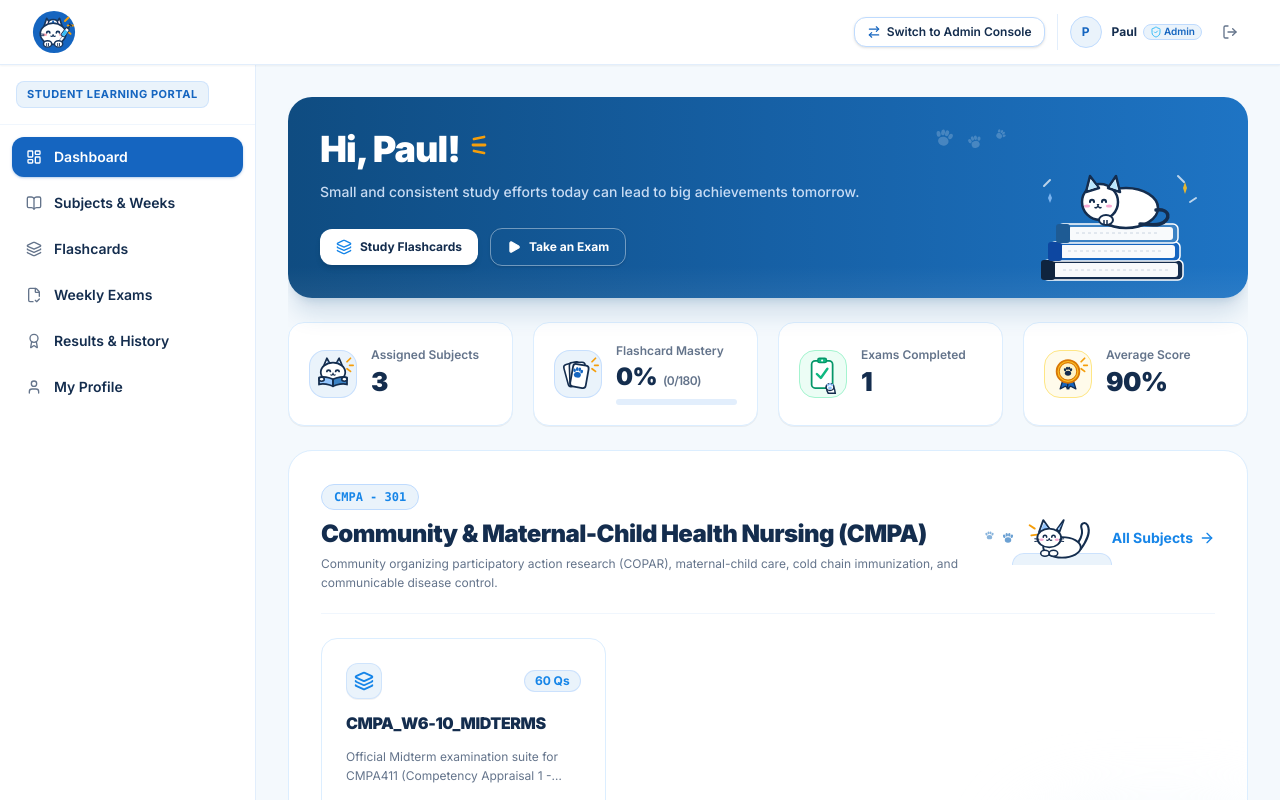
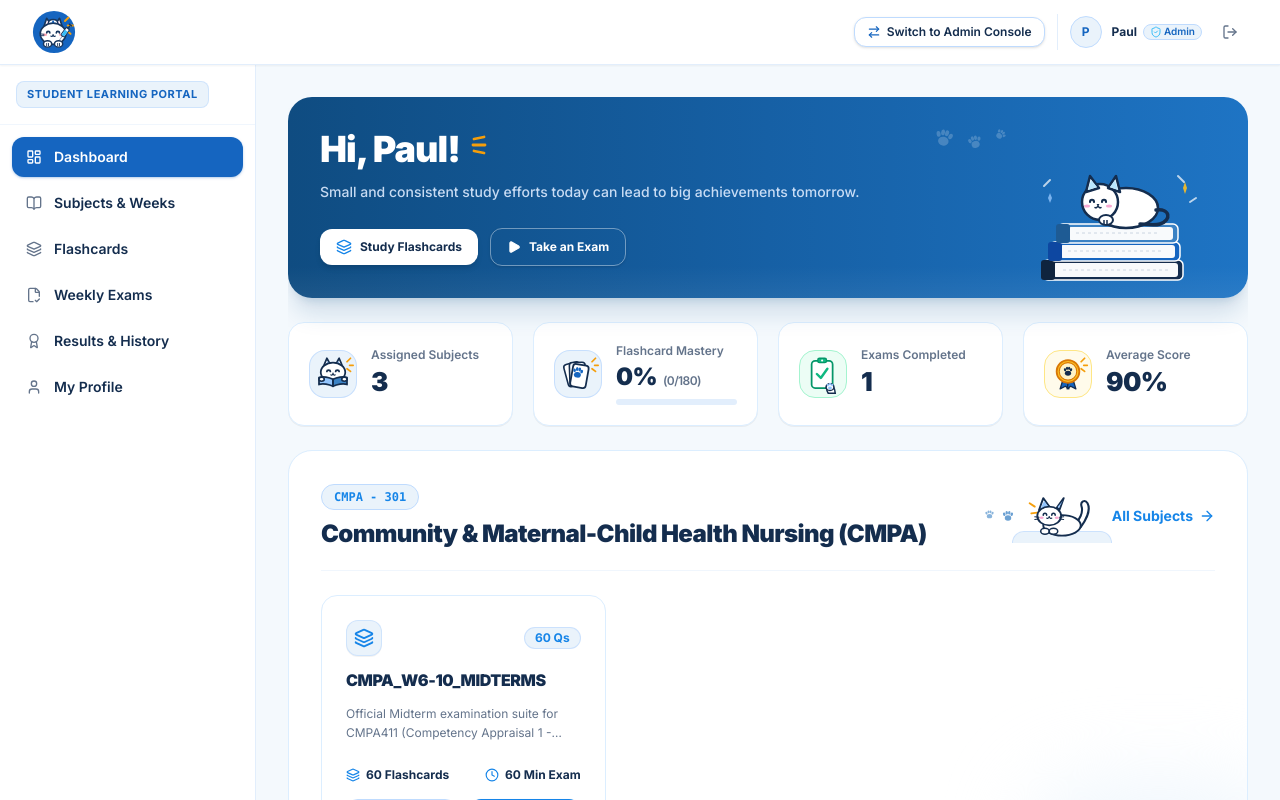
Before and after one commit to PaulPayumo-design/studymate, a Next.js app: page /student in a window 1280 px wide. Shown: the top 800 px of the page. Built offline with nearby package versions, Linux system fonts and the light colour scheme; no server answers.

Commit message:
ui(student): remove subject description text below subject title in dashboard

```diff
--- a/src/app/student/page.tsx
+++ b/src/app/student/page.tsx
@@ -343,7 +343,6 @@ export default function StudentDashboardPage() {
                     {subject.code}
                   </div>
                   <h3 className="text-xl sm:text-2xl font-black text-[#142D4E] tracking-tight">{subject.title}</h3>
-                  <p className="text-xs text-[#64748B] mt-1 max-w-2xl leading-relaxed">{subject.description}</p>
                 </div>
 
                 {/* Right Header Side: Cat 1 (Lying Cat with wave and paws) + All Subjects Link */}
```
